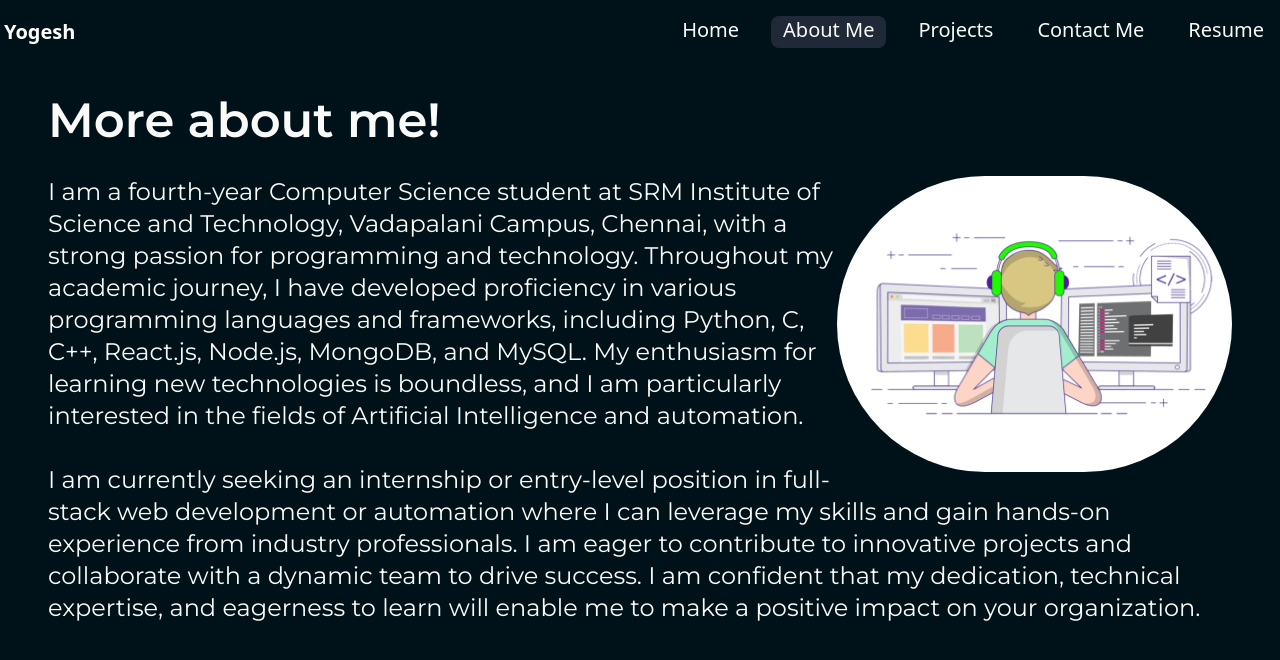
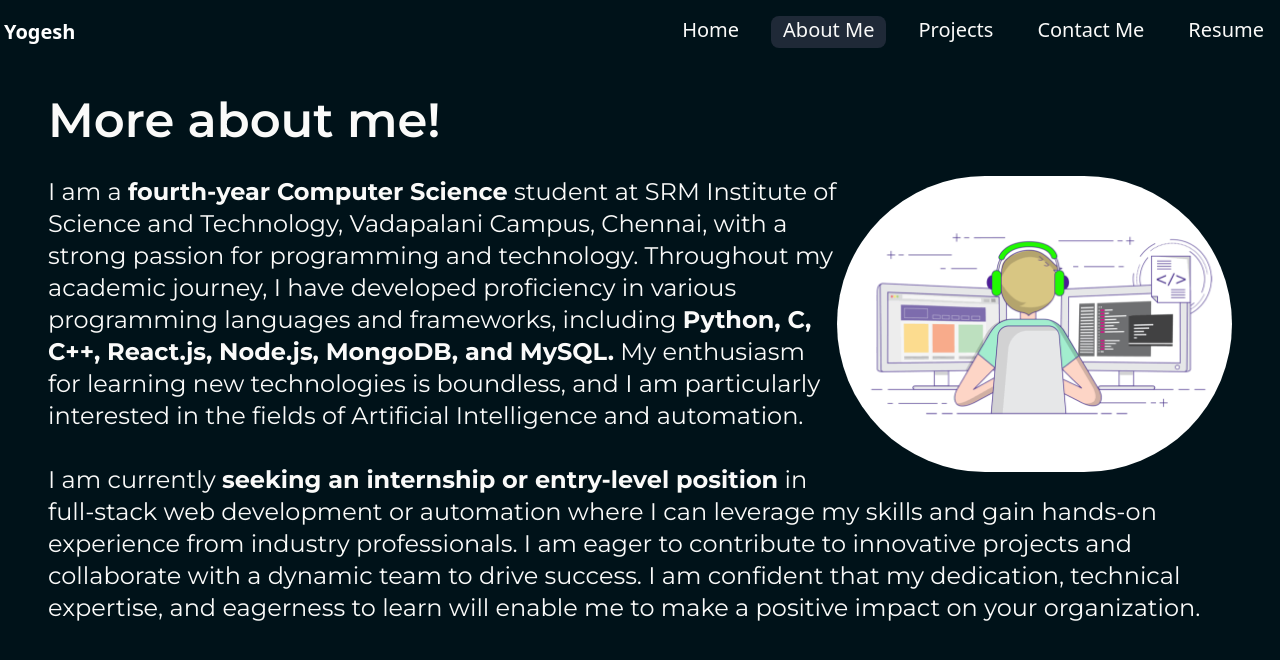
Before and after one commit to CaptainYogs/captainyogs.github.io, a React (Vite) app: page /about in a window 1280 px wide. Shown: the top 660 px of the page. Built offline with nearby package versions, Linux system fonts and the light colour scheme.

Commit message:
Update design and Icon

```diff
--- a/index.html
+++ b/index.html
@@ -2,7 +2,6 @@
 <html lang="en">
   <head>
     <meta charset="UTF-8" />
-    <link rel="icon" href="/icon.jpg" />
     <meta name="viewport" content="width=device-width, initial-scale=1.0" />
     <title>Yogesh Limbani</title>
     <link rel="preconnect" href="https://fonts.googleapis.com" />
--- a/src/components/RootLayout.jsx
+++ b/src/components/RootLayout.jsx
@@ -6,7 +6,6 @@ export default function RootLayout() {
   return (
     <div>
       <Navbar />
-      {/* <hr className='mx-4'></hr> */}
       <div className='font-[Montserrat]'>
         <Outlet />
       </div>
--- a/src/pages/About.jsx
+++ b/src/pages/About.jsx
@@ -4,9 +4,9 @@ export default function Home() {
             <h1 className='pt-8 pb-4 md:py-8 text-4xl md:text-5xl font-semibold font-[Montserrat]'>More about me!</h1>
             <div className='text-stone-50 font-[Montserrat] text-lg md:text-2xl flex flex-col lg:inline'>
                 <img className='w-2/3 lg:w-2/6 lg:float-right self-center rounded-full transition-all duration-300 hover:scale-105' src='/pfp.gif' alt='Profile Picture' />
-                <p>I am a fourth-year Computer Science student at SRM Institute of Science and Technology, Vadapalani Campus, Chennai, with a strong passion for programming and technology. Throughout my academic journey, I have developed proficiency in various programming languages and frameworks, including Python, C, C++, React.js, Node.js, MongoDB, and MySQL. My enthusiasm for learning new technologies is boundless, and I am particularly interested in the fields of Artificial Intelligence and automation.</p>
+                <p>I am a <span className='font-bold'>fourth-year Computer Science</span> student at SRM Institute of Science and Technology, Vadapalani Campus, Chennai, with a strong passion for programming and technology. Throughout my academic journey, I have developed proficiency in various programming languages and frameworks, including <span className='font-bold'>Python, C, C++, React.js, Node.js, MongoDB, and MySQL.</span> My enthusiasm for learning new technologies is boundless, and I am particularly interested in the fields of Artificial Intelligence and automation.</p>
                 <br />
-                <p>I am currently seeking an internship or entry-level position in full-stack web development or automation where I can leverage my skills and gain hands-on experience from industry professionals. I am eager to contribute to innovative projects and collaborate with a dynamic team to drive success. I am confident that my dedication, technical expertise, and eagerness to learn will enable me to make a positive impact on your organization.</p>
+                <p>I am currently <span className='font-bold'>seeking an internship or entry-level position</span> in full-stack web development or automation where I can leverage my skills and gain hands-on experience from industry professionals. I am eager to contribute to innovative projects and collaborate with a dynamic team to drive success. I am confident that my dedication, technical expertise, and eagerness to learn will enable me to make a positive impact on your organization.</p>
             </div>
         </div>
     )
```
Also changed, not shown: public/icon.jpg (deleted).
